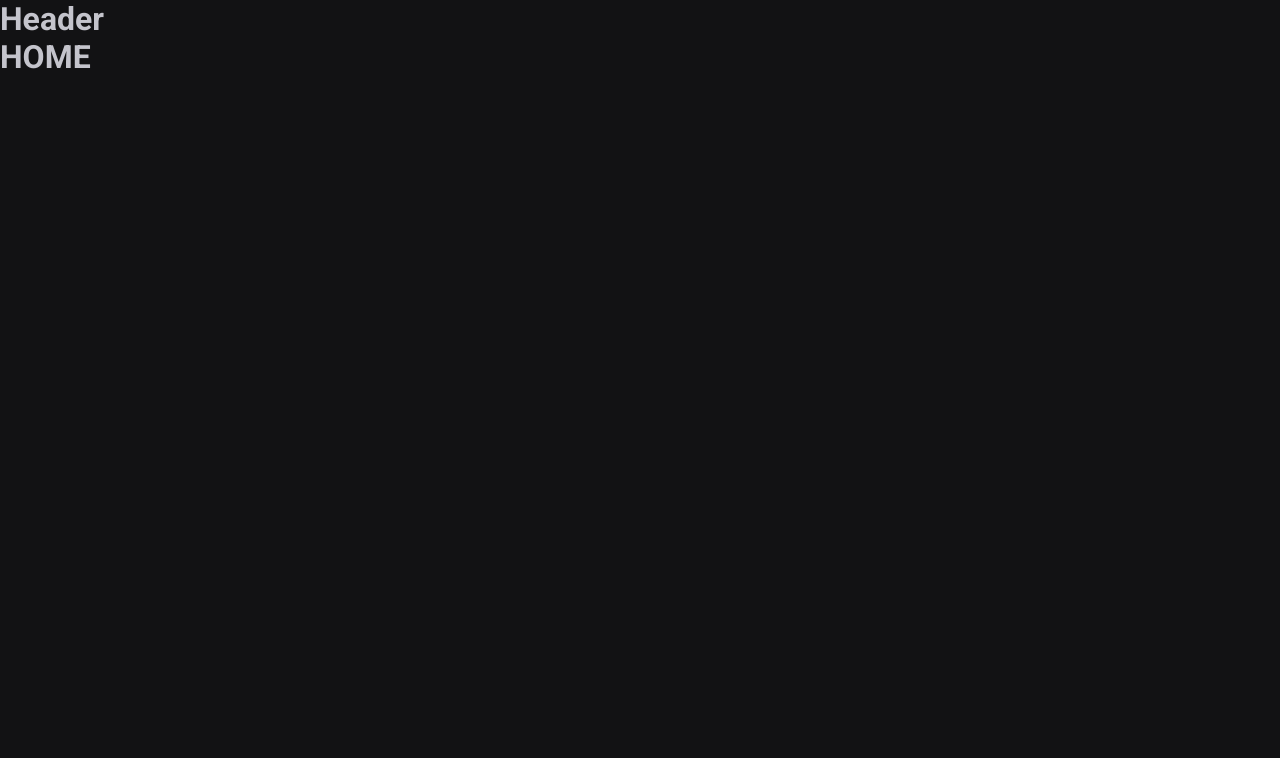
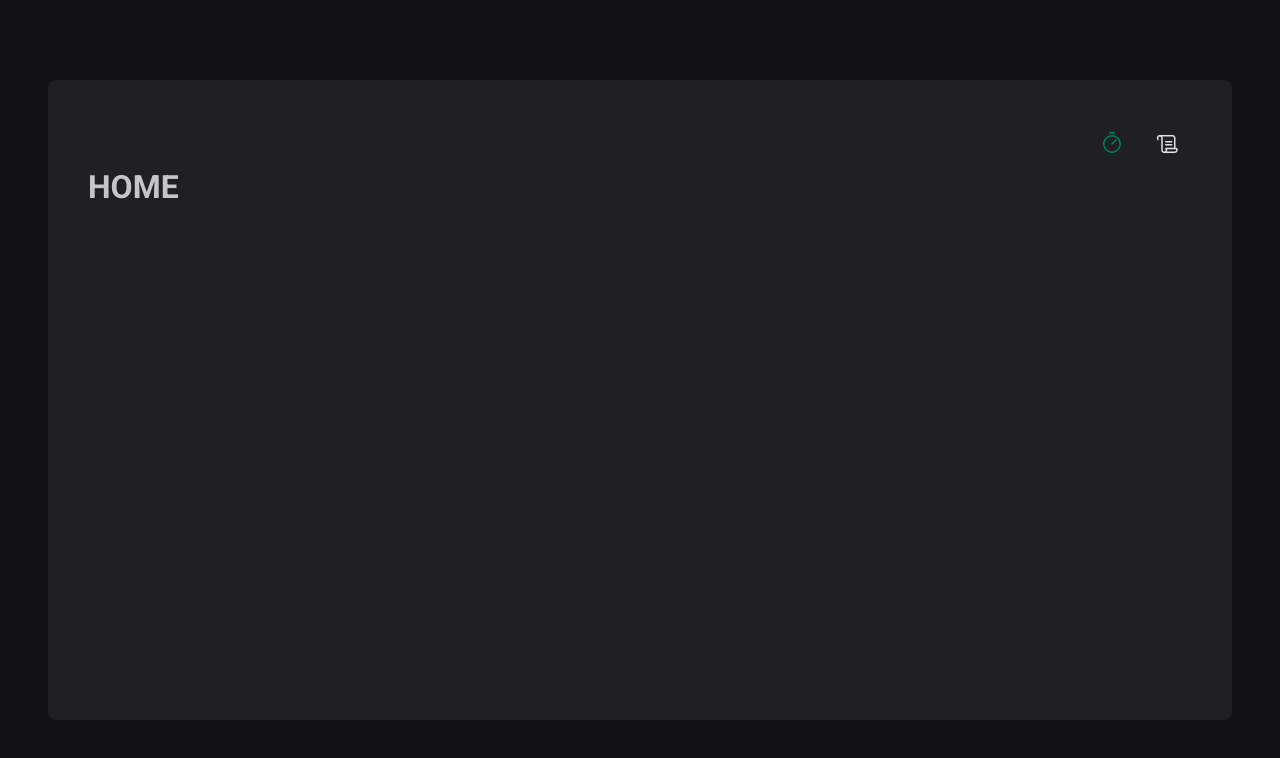
Before and after one commit to Rosivaldo-Lucas/ignite-projects, a React (Vite) app in the folder react/02-pomodoro-timer/: page / in a window 1280 px wide. Shown: the top 758 px of the page. Built offline with nearby package versions, Linux system fonts and the light colour scheme.

Commit message:
02-pomodoro-timer: Adiciona configuracao do componente Header.

```diff
--- a/react/02-pomodoro-timer/package.json
+++ b/react/02-pomodoro-timer/package.json
@@ -10,6 +10,7 @@
     "preview": "vite preview"
   },
   "dependencies": {
+    "phosphor-react": "^1.4.1",
     "react": "^18.2.0",
     "react-dom": "^18.2.0",
     "react-router-dom": "^6.22.1",
--- a/react/02-pomodoro-timer/src/Router.tsx
+++ b/react/02-pomodoro-timer/src/Router.tsx
@@ -1,7 +1,7 @@
 import { Routes, Route } from 'react-router-dom'
 import { Home } from './pages/Home/Home';
 import { History } from './pages/History/History';
-import { DefaultLayout } from './layouts/DefaultLayout';
+import { DefaultLayout } from './layouts/DefaultLayout/DefaultLayout';
 
 export function Router() {
   return (
--- a/react/02-pomodoro-timer/src/components/Header/Header.tsx
+++ b/react/02-pomodoro-timer/src/components/Header/Header.tsx
@@ -1,5 +1,20 @@
+import { Scroll, Timer } from 'phosphor-react';
+import { HeaderContainer } from './styles';
+import { NavLink } from 'react-router-dom';
+
 export function Header() {
   return (
-    <h1>Header</h1>
+    <HeaderContainer>
+      <img src="" alt="" />
+
+      <nav>
+        <NavLink to="/" title='Timer'>
+          <Timer size={24} />
+        </NavLink>
+        <NavLink to="/history" title='History'>
+          <Scroll size={24} />
+        </NavLink>
+      </nav>
+    </HeaderContainer>
   );
 }
--- /dev/null
+++ b/react/02-pomodoro-timer/src/components/Header/styles.ts
@@ -0,0 +1,34 @@
+import styled from 'styled-components';
+
+export const HeaderContainer = styled.header`
+  display: flex;
+  align-items: center;
+  justify-content: space-between;
+
+  nav {
+    display: flex;
+    gap: 0.5rem;
+
+    a {
+      width: 3rem;
+      height: 3rem;
+
+      display: flex;
+      justify-content: center;
+      align-items: center;
+
+      color: ${(props) => props.theme['gray-100']};
+
+      border-top: 3px solid transparent;
+      border-bottom: 3px solid transparent;
+
+      &:hover {
+        border-bottom: 3px solid ${(props) => props.theme['green-500']};
+      }
+
+      &.active {
+        color: ${(props) => props.theme['green-500']};
+      }
+    }
+  }
+`;
--- a/react/02-pomodoro-timer/src/layouts/DefaultLayout.tsx
+++ /dev/null
@@ -1,12 +0,0 @@
-import { Outlet } from "react-router-dom";
-
-import { Header } from "../components/Header/Header";
-
-export function DefaultLayout() {
-  return (
-    <div>
-      <Header />
-      <Outlet />
-    </div>
-  );
-}
--- /dev/null
+++ b/react/02-pomodoro-timer/src/layouts/DefaultLayout/DefaultLayout.tsx
@@ -0,0 +1,14 @@
+import { Outlet } from "react-router-dom";
+
+import { Header } from "../../components/Header/Header";
+
+import { LayoutContainer } from './styles';
+
+export function DefaultLayout() {
+  return (
+    <LayoutContainer>
+      <Header />
+      <Outlet />
+    </LayoutContainer>
+  );
+}
--- /dev/null
+++ b/react/02-pomodoro-timer/src/layouts/DefaultLayout/styles.ts
@@ -0,0 +1,14 @@
+import styled from 'styled-components';
+
+export const LayoutContainer = styled.div`
+  max-width: 74rem;
+  height: calc(100vh - 10rem);
+  margin: 5rem auto;
+  padding: 2.5rem;
+
+  background-color: ${(props) => props.theme['gray-800']};
+  border-radius: 8px;
+
+  display: flex;
+  flex-direction: column;
+`;
```
Also changed, not shown: 1 other file (tests, documents, lock files or other folders).
